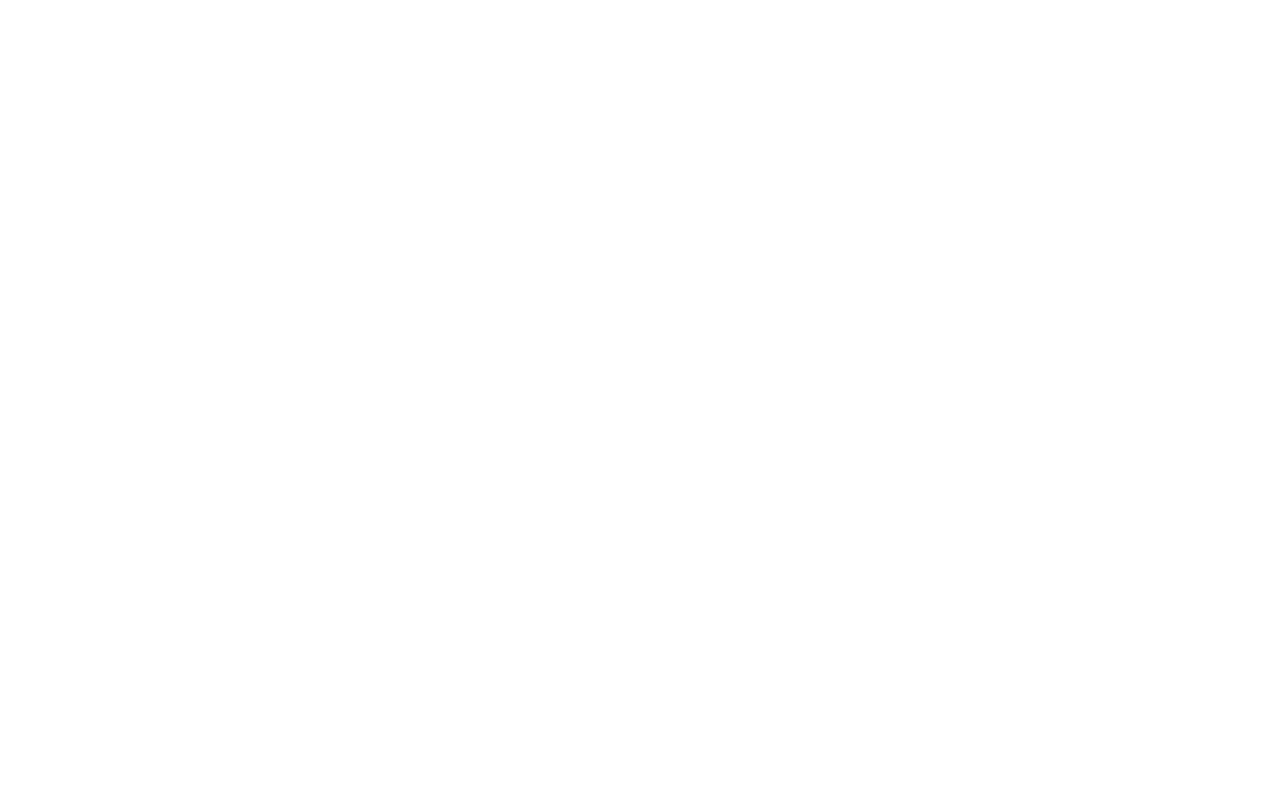
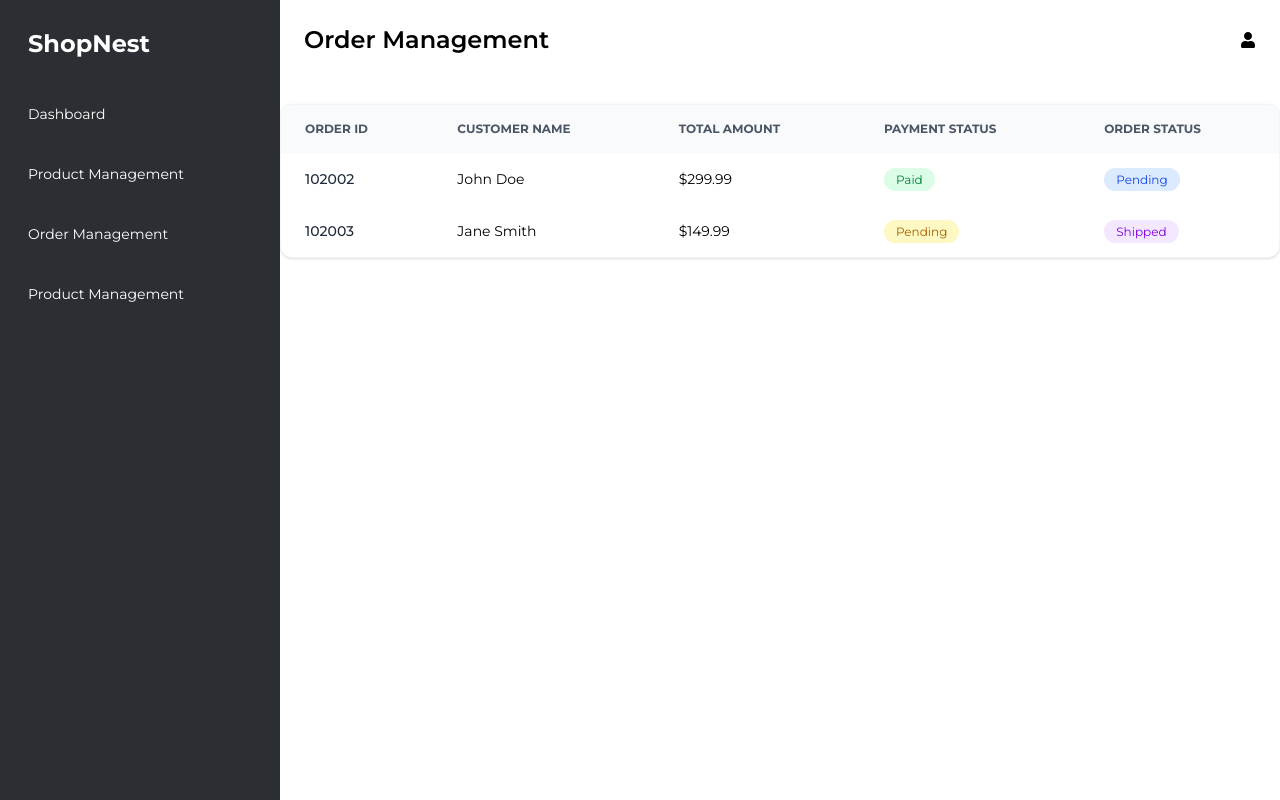
Before and after one commit to paldentitung/ShopNest, a React (Vite) app in the folder frontend/: page /admin/ordermanagement in a window 1280 px wide. Before the commit this address had no page. Built offline with nearby package versions, Linux system fonts and the light colour scheme.

Commit message:
add: the order management page

```diff
--- a/frontend/src/App.jsx
+++ b/frontend/src/App.jsx
@@ -11,6 +11,7 @@
 import ProductManagement from "./Pages/Admin/ProductManagement";
 import UserLogin from "./Pages/auth/UserLogin";
 import AdminLogin from "./Pages/auth/AdminLogin";
+import OrderManagement from "./Pages/Admin/OrderManagement";
 const App = () => {
   return (
     <Routes>
@@ -21,6 +22,7 @@
       <Route path="/admin" element={<AdminLayout />}>
         <Route index element={<Dashboard />} />
         <Route path="productmanagement" element={<ProductManagement />} />
+        <Route path="ordermanagement" element={<OrderManagement />} />
       </Route>
 
       {/* user */}
--- a/frontend/src/Components/SideBar.jsx
+++ b/frontend/src/Components/SideBar.jsx
@@ -19,7 +19,9 @@
             </Link>
           </li>{" "}
           <li className="text-sm p-3  transition-all duration-300  rounded-md  hover:bg-gray-700 hover:text-white">
-            <Link className="block">Product Management</Link>
+            <Link to="/admin/ordermanagement" className="block">
+              Order Management
+            </Link>
           </li>
           <li className="text-sm p-3  transition-all duration-300  rounded-md  hover:bg-gray-700 hover:text-white">
             <Link className="block">Product Management</Link>
--- /dev/null
+++ b/frontend/src/Pages/Admin/OrderManagement.jsx
@@ -0,0 +1,75 @@
+import React from "react";
+import AdminHeader from "../../Components/AdminHeader";
+const OrderManagement = () => {
+  const orders = [
+    {
+      id: "102002",
+      customer: "John Doe",
+      total: 299.99,
+      payment: "Paid",
+      status: "Pending",
+    },
+    {
+      id: "102003",
+      customer: "Jane Smith",
+      total: 149.99,
+      payment: "Pending",
+      status: "Shipped",
+    },
+  ];
+  return (
+    <div className="w-full">
+      <AdminHeader title="Order Management" />
+
+      <div className="w-full max-w-7xl mx-auto mt-6 bg-white rounded-xl shadow border border-gray-100 overflow-hidden">
+        <table className="w-full text-sm text-left">
+          <thead className="bg-gray-50 text-gray-600 uppercase text-xs">
+            <tr>
+              <th className="px-6 py-4">Order ID</th>
+              <th className="px-6 py-4">Customer Name</th>
+              <th className="px-6 py-4">Total Amount</th>
+              <th className="px-6 py-4">Payment Status</th>
+              <th className="px-6 py-4">Order Status</th>
+            </tr>
+          </thead>
+
+          <tbody>
+            {orders.map((order) => (
+              <tr key={order.id}>
+                <td className="px-6 py-4 font-medium text-gray-800">
+                  {order.id}
+                </td>
+                <td className="px-6 py-4">{order.customer}</td>
+                <td className="px-6 py-4">${order.total}</td>
+                <td className="px-6 py-4">
+                  <span
+                    className={`px-3 py-1 rounded-full text-xs ${
+                      order.payment === "Paid"
+                        ? "bg-green-100 text-green-700"
+                        : "bg-yellow-100 text-yellow-700"
+                    }`}
+                  >
+                    {order.payment}
+                  </span>
+                </td>
+                <td className="px-6 py-4">
+                  <span
+                    className={`px-3 py-1 rounded-full text-xs ${
+                      order.status === "Pending"
+                        ? "bg-blue-100 text-blue-700"
+                        : "bg-purple-100 text-purple-700"
+                    }`}
+                  >
+                    {order.status}
+                  </span>
+                </td>
+              </tr>
+            ))}
+          </tbody>
+        </table>
+      </div>
+    </div>
+  );
+};
+
+export default OrderManagement;
```
